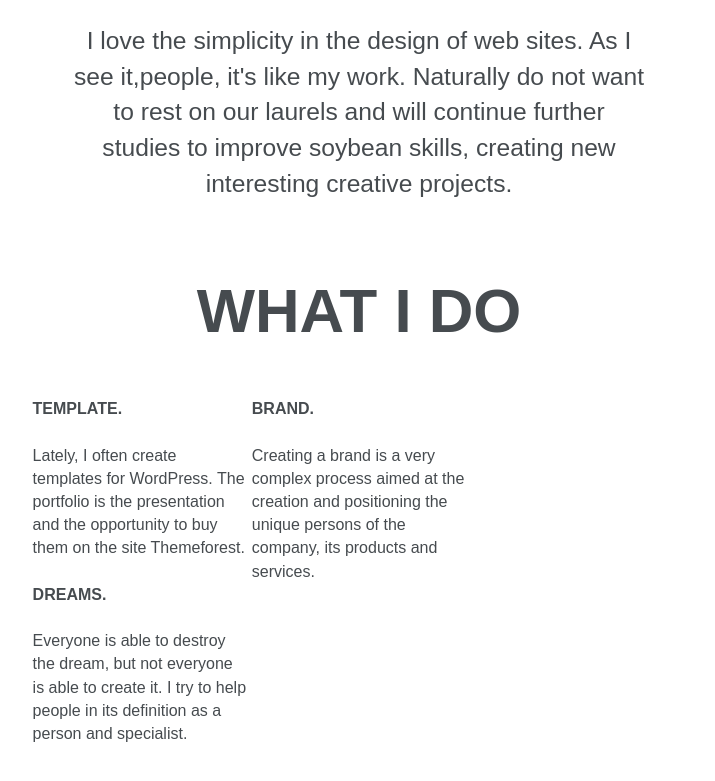
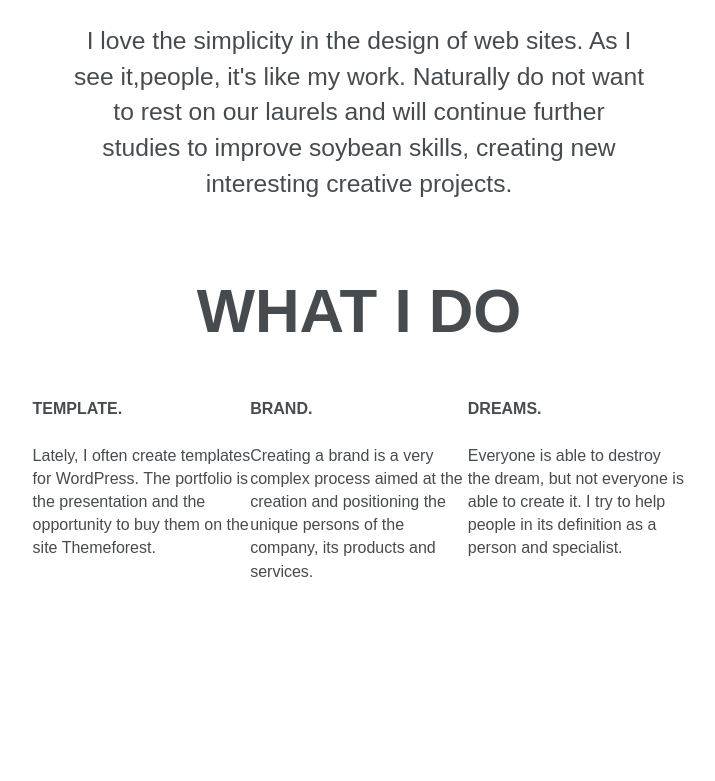
Before and after one commit to AlienNT/Tristen, a plain HTML site: page Lesson8HW/index.html in a window 1280 px wide. Shown: the part 1058-1839 px from the top of the page, without its empty margins (281-996 px from the left). After the commit the page ends 1677 px from the top, so only its background shows below. Drawn offline with Linux system fonts and the light colour scheme.

Commit message:
Update main.css
правки стиля списков

```diff
--- a/Lesson8HW/css/main.css
+++ b/Lesson8HW/css/main.css
@@ -89,16 +89,17 @@ h3 {
     font-size: 100%;
     margin: 0 0 0 0;
 }
-.tb > li {
+.tb li {
     display: inline-block;
-    max-width: 32.9%;
-    font-size: 100%;
+    max-width: calc(100% / 3);
+    font-size: 16px;
     margin: 0 0 0 0;
     padding: 0;
     box-sizing: border-box;
     vertical-align: top;
 }
 .tb {
+    font-size:0;
     display: block;
     margin: 3.3% auto;
     padding: 0 0 0 0;
```
